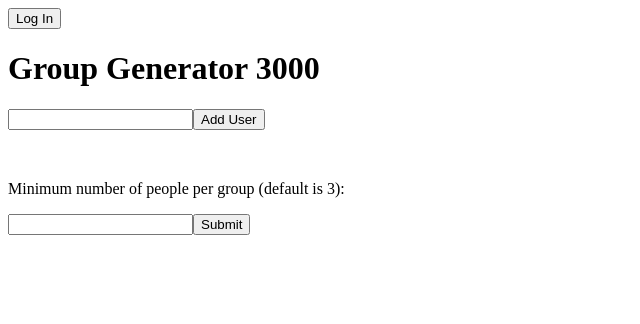
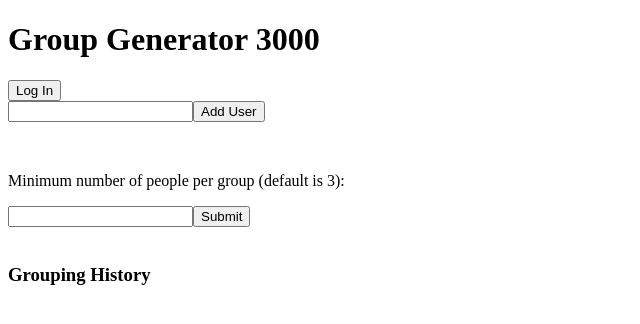
Before and after one commit to jennclee/GroupGenerator3000, a React app: page / in a window 1280 px wide. Shown: the top 324 px of the page, without its empty margins (0-640 px from the left). Built offline with nearby package versions, Linux system fonts and the light colour scheme; the HTML template or start-up script is replaced by a standard one.

Commit message:
Move history title and login button

```diff
--- a/client/src/app.jsx
+++ b/client/src/app.jsx
@@ -125,8 +125,8 @@ class Main extends React.Component {
     return (
       <div className="container">
         <div className="navbar">
+          <h1>Group Generator 3000</h1>
           <button onClick={this.handleOnLogin} type="submit">Log In</button>
-          <h1>Group Generator 3000</h1>
         </div>
         <div className="content">
           <AddUser add={this.handleOnAdd} />
@@ -137,6 +137,7 @@ class Main extends React.Component {
           <Groups groups={this.state.groups} />
         </div>
         <div className="sidebar">
+          <h3>Grouping History</h3>
           <History groups={this.state.history} />
         </div>
       </div>
```
